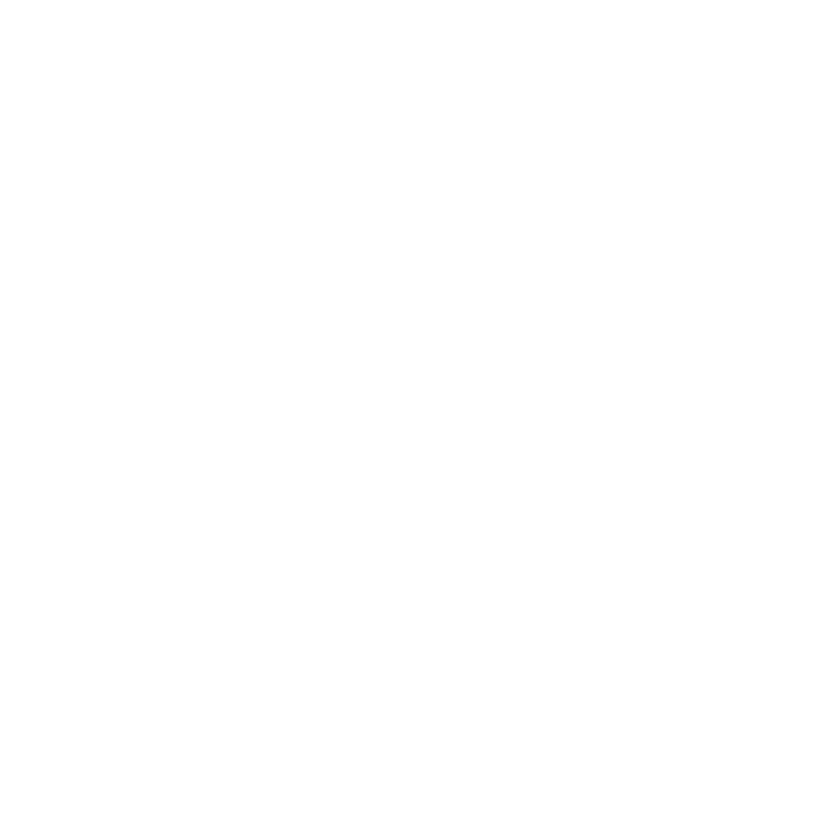
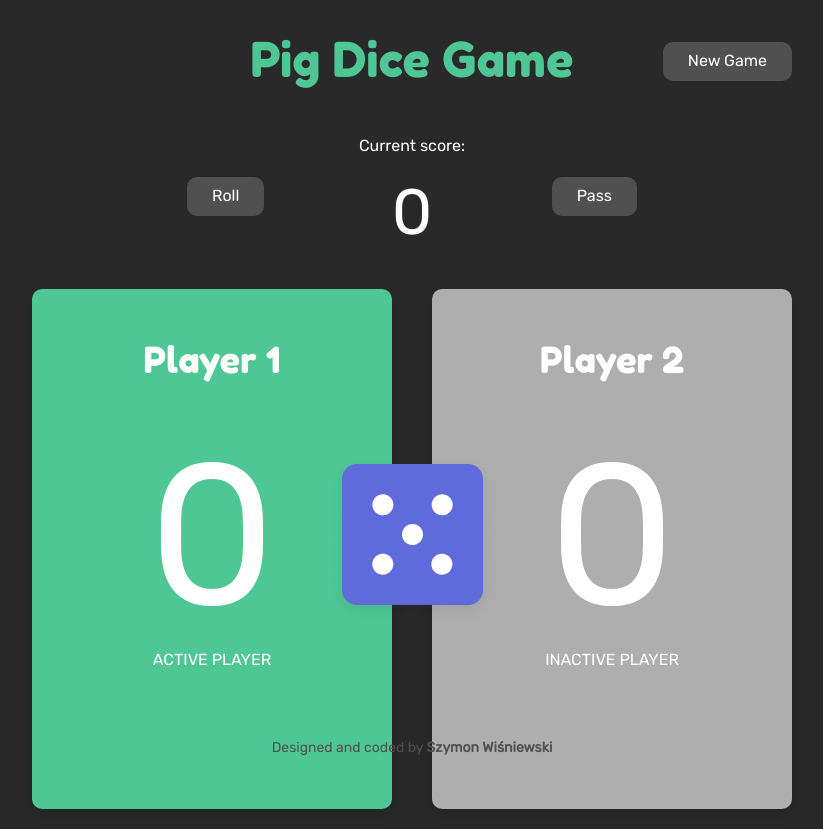
Before and after one commit to szymwisn/Pig-Dice-Game, a plain HTML site: page index.html in a window 1280 px wide. Shown: the whole page, without its empty margins (228-1051 px from the left). Before the commit the page ends 800 px from the top, so only its background shows below. Drawn offline with Linux system fonts and the light colour scheme.

Commit message:
Added HTML and CSS

```diff
--- a/css/style.css
+++ b/css/style.css
@@ -0,0 +1,152 @@
+body {
+    font-family: 'Rubik', sans-serif;
+    color: white;
+    text-align: center;
+    background-color: #292929;
+    box-sizing: border-box;
+    user-select: none;
+    -webkit-user-select: none;
+    -khtml-user-select: none;
+    -moz-user-select: none;
+    -ms-user-select: none;
+}
+
+.wrapper {
+    max-width: 800px;
+    margin: 0 auto;
+    position: relative;
+}
+
+h1 {
+    font-family: 'Fredoka One', cursive;
+    font-size: 48px;
+    font-weight: 100;
+    color: #4FC795;
+}
+
+.btn {
+    background-color: #505050;
+    border-radius: 10px;
+    cursor: pointer;
+    padding: 10px 25px;
+    display: inline-block;
+}
+
+.btn:hover {
+    background-color: #5F6BDB;
+    transition: 0.3s background-color ease-in-out;
+}
+
+.btn:active {
+    transform: scale(1.05);
+    transition: 0.1s transform ease-in-out;
+}
+
+#btn-new {
+    position: absolute;
+    top: 10px;
+    right: 20px;
+}
+
+#btn-roll {
+    position: absolute;
+    left: 0;
+    top: 40px;
+}
+
+#btn-pass {
+    position: absolute;
+    right: 0;
+    top: 40px;
+}
+
+.menu-box {
+    margin: 0 auto;
+    max-width: 450px;
+    position: relative;
+}
+
+.current-score-box {
+    margin-top: 50px;
+}
+
+#current-score {
+    font-size: 64px;
+    margin-top: 20px;
+    margin-bottom: 20px;
+}
+
+.player-boxes {
+    position: relative;
+    display: flex;
+    justify-content: center;
+    flex-wrap: no-wrap;
+
+}
+
+.player-box {
+    width: 400px;
+    height: 520px;
+    display: inline-block;
+    margin: 20px;
+    background-color: #AEAEAE;
+    border-radius: 10px;
+    -webkit-box-shadow: 0px 5px 15px 0px rgba(0,0,0,0.15);
+    -moz-box-shadow: 0px 5px 15px 0px rgba(0,0,0,0.15);
+    box-shadow: 0px 5px 15px 0px rgba(0,0,0,0.15);
+}
+
+.player-box.active {
+    background-color: #4FC795;
+}
+
+.player-name {
+    font-family: 'Fredoka One', cursive;
+    font-size: 36px;
+    font-weight: 100;
+    margin-top: 50px;
+}
+
+.player-score {
+    font-size: 200px;
+    margin-top: 40px;
+}
+
+.dice {
+    position: absolute;
+    margin-left: auto;
+    margin-right: auto;
+    left: 0;
+    right: 0;
+    top: 33%;
+}
+
+.active-player-text {
+    margin-top: 60px;
+}
+
+.footer {
+    position: absolute;
+    margin-left: auto;
+    margin-right: auto;
+    left: 0;
+    right: 0;
+    bottom: 30px;
+}
+
+.footer p {
+    color: rgb(80, 80, 80);
+    font-size: 14px;
+}
+
+.footer p a {
+    color: rgb(80, 80, 80);
+    text-decoration: none;
+}
+
+
+.footer p a:hover {
+    color: #5F6BDB;
+    transition: 0.2s all ease-in-out;
+    text-decoration: none;
+}
--- a/index.html
+++ b/index.html
@@ -6,6 +6,7 @@
   <meta http-equiv="x-ua-compatible" content="ie=edge">
 
   <title>Pig Dice Game</title>
+  <link rel="icon" type="image/png" href="img/dice-2.png" />
 
   <meta name="description" content="Simple JavaScript game.">
   <meta name="viewport" content="width=device-width, initial-scale=1, shrink-to-fit=no">
@@ -20,7 +21,40 @@
 
 <body>
 
+    <div class="wrapper">
+        <div class="btn" id="btn-new">New Game</div>
+        <h1>Pig Dice Game</h1>
 
+        <div class="menu-box">
+            <div class="btn" id="btn-roll">Roll</div>
+            <div class="btn" id="btn-pass">Pass</div>
+            <div class="current-score-box">
+                <p>Current score:</p>
+                <p id="current-score">0</p>
+            </div>
+
+        </div>
+
+        <div class="player-boxes">
+            <div class="player-box active" id="player-1-box">
+                <div class="player-name">Player 1</div>
+                <div class="player-score" id="player-1-score">0</div>
+                <div class="active-player-1-text">ACTIVE PLAYER</div>
+            </div>
+
+            <img src="img/dice-5.png" class="dice">
+
+            <div class="player-box" id="player-2-box">
+                <div class="player-name">Player 2</div>
+                <div class="player-score" id="player-2-score">0</div>
+                <div class="active-player-2-text">INACTIVE PLAYER</div>
+            </div>
+        </div>
+    </div>
+
+    <div class="footer">
+            <p>Designed and coded by <b><a href="https://github.com/szymwisn">Szymon Wiśniewski</a></b></p>
+        </div>
 
     <script src="js/app.js"></script>
 </body>
```
